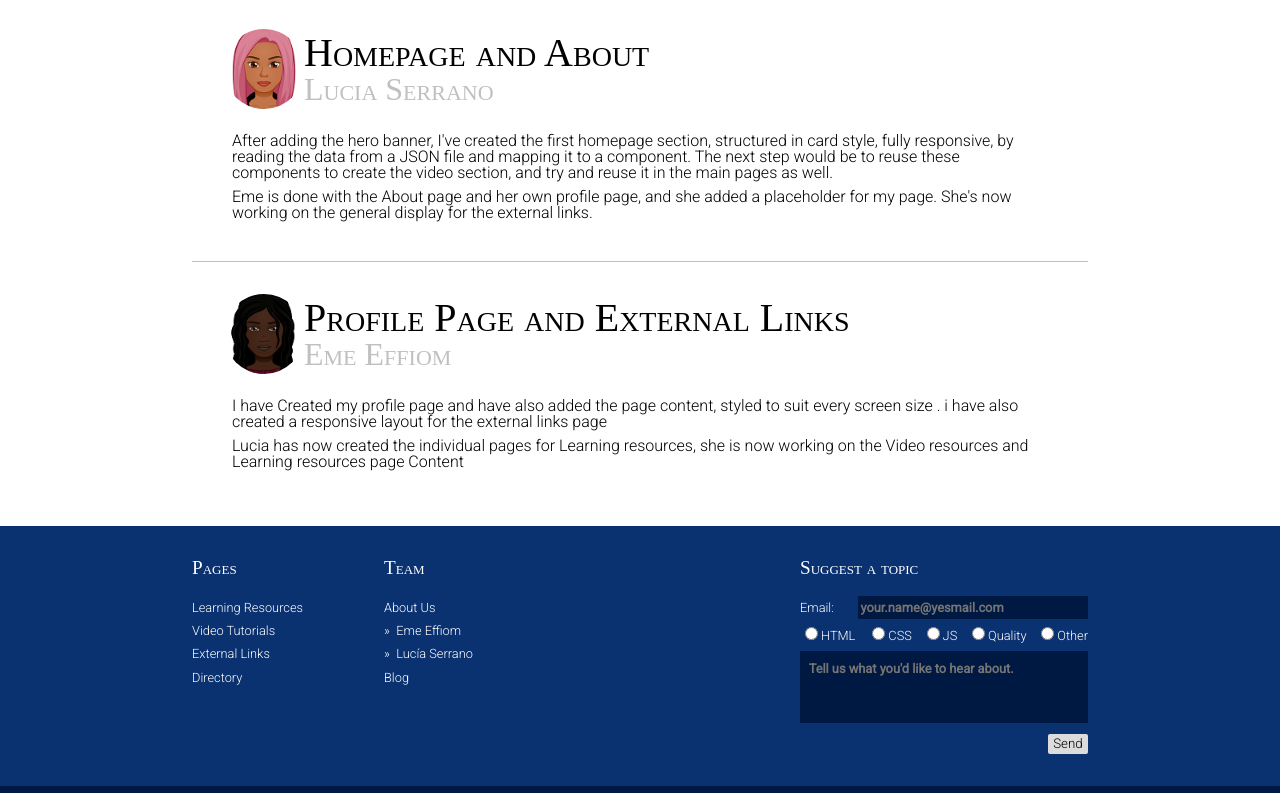
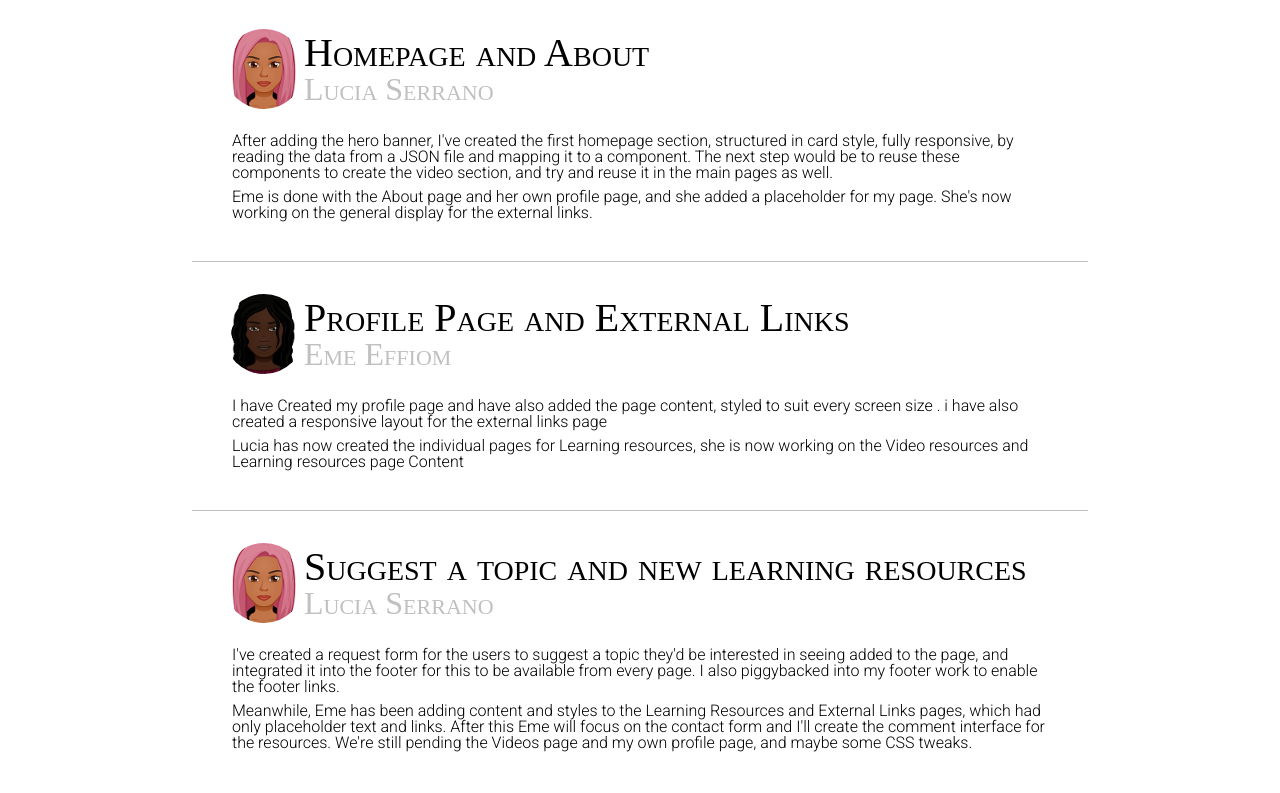
Before and after one commit to arisasdf/c-uni-react-exercise, a React (Create React App) app: page /blog in a window 1280 px wide. Shown: the part 978-1771 px from the top of the page. Built offline with nearby package versions, Linux system fonts and the light colour scheme; a web font is replaced by a local one.

Commit message:
New blog post

```diff
--- a/src/components/Blog.js
+++ b/src/components/Blog.js
@@ -4,7 +4,7 @@ import BlogPost from "./BlogPost";
 class Blog extends Component {
   render() {
     return (
-      <main class="blog">
+      <main class="blog responsive-padded">
         <h1>Progress Blog</h1>
         <BlogPost
           author="lucia"
@@ -45,6 +45,14 @@ class Blog extends Component {
             "Lucia has now created the individual pages for Learning resources, she is now working on the Video resources and Learning resources page Content "
           ]}
         />
+        <BlogPost
+          author="lucia"
+          postTitle="Suggest a topic and new learning resources"
+          paragraphs={[
+            "I've created a request form for the users to suggest a topic they'd be interested in seeing added to the page, and integrated it into the footer for this to be available from every page. I also piggybacked into my footer work to enable the footer links.",
+            "Meanwhile, Eme has been adding content and styles to the Learning Resources and External Links pages, which had only placeholder text and links. After this Eme will focus on the contact form and I'll create the comment interface for the resources. We're still pending the Videos page and my own profile page, and maybe some CSS tweaks."
+          ]}
+        />
       </main>
     );
   }
```
